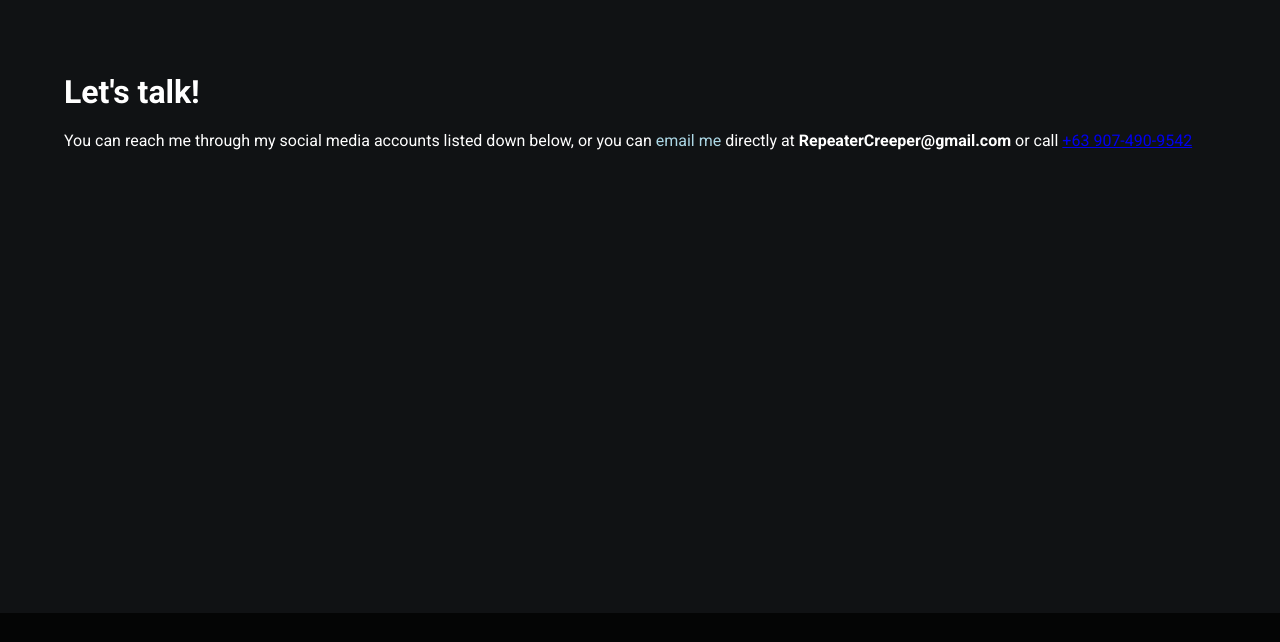
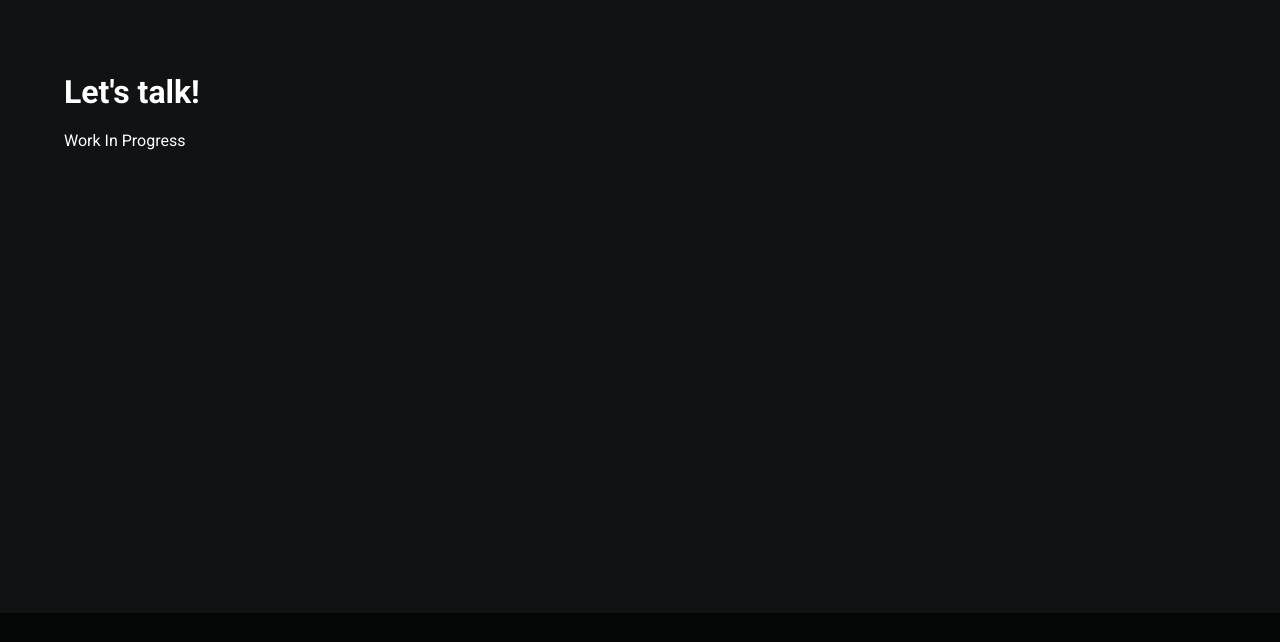
Before and after one commit to RepeaterCreeper/repeatercreeper.github.io, a website built with Parcel: page index.html in a window 1280 px wide. Shown: the part 4940-5582 px from the top of the page. Built offline with nearby package versions, Linux system fonts and the light colour scheme; a script that the page names is missing.

Commit message:
Update index.html

```diff
--- a/index.html
+++ b/index.html
@@ -305,7 +305,7 @@
         <div class="section-content">
             <div>
                 <h1>Let's talk!</h1>
-                <p>You can reach me through my social media accounts listed down below, or you can <a style="text-decoration: none; color: lightblue" href="mailto:repeatercreeper@gmail.com">email me</a> directly at <b>RepeaterCreeper@gmail.com</b> or call <a href="tel:+6309074909542">+63 907-490-9542</a></p>
+                <p>Work In Progress</p>
             </div>
         </div>
     </section>
```
